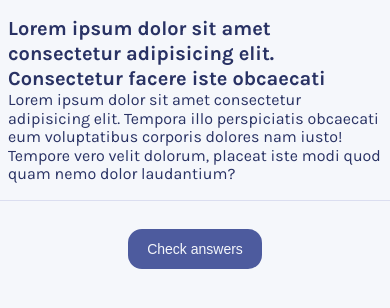
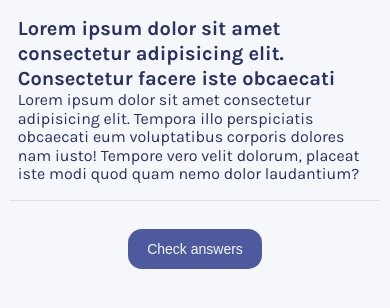
Before and after one commit to iamsebastn/Quizzical, a React (Vite) app: page / in a window 390 px wide. Both pictures are taken after a click on the button "Start Quiz". Shown: the top 308 px of the page. Built offline with nearby package versions, Linux system fonts and the light colour scheme.

Commit message:
made question responsive

```diff
--- a/src/index.css
+++ b/src/index.css
@@ -157,3 +157,9 @@ Utility
 .reload_btn:hover {
   box-shadow: 0px 0px 10px 5px rgba(77, 91, 158, .2);;
 }
+
+@media only screen and (max-width: 478px) {
+  .question {
+    max-width: 95vw;
+  }
+}
```
